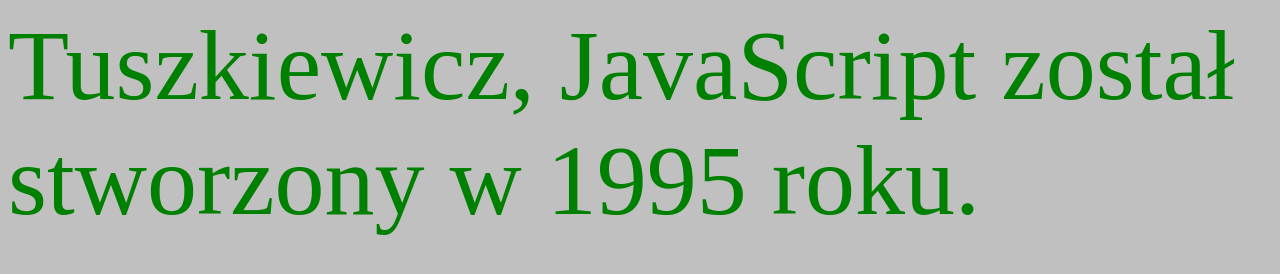
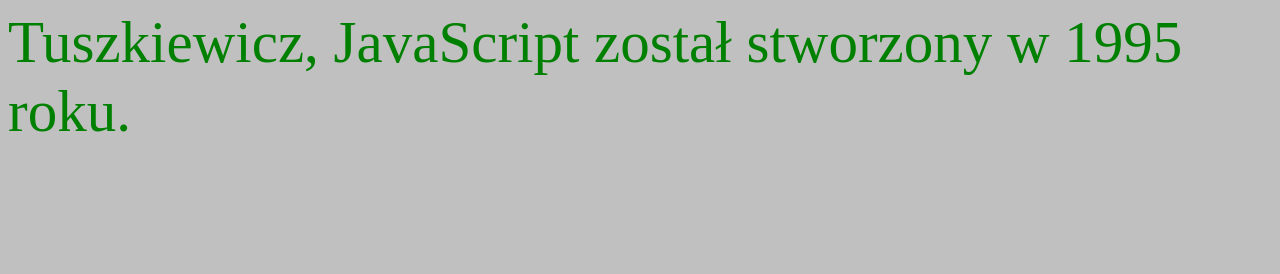
Before and after one commit to Murdock0099/css-tuszkiewicz, a plain HTML site: page tusz_z5_4.html in a window 1280 px wide. Drawn offline with Linux system fonts and the light colour scheme.

Commit message:
Update tusz_z5_4.html

```diff
--- a/tusz_z5_4.html
+++ b/tusz_z5_4.html
@@ -6,6 +6,6 @@
         <!--Tuszkiewicz 23.02.2024-->
     </head>
     <body bgcolor="silver">
-        <p style="color: green; font-size: 100px;">Tuszkiewicz, JavaScript został stworzony w 1995 roku.</p>
+        <p style="color: green; font-size: 59px;">Tuszkiewicz, JavaScript został stworzony w 1995 roku.</p>
     </body>
 </html>
```
